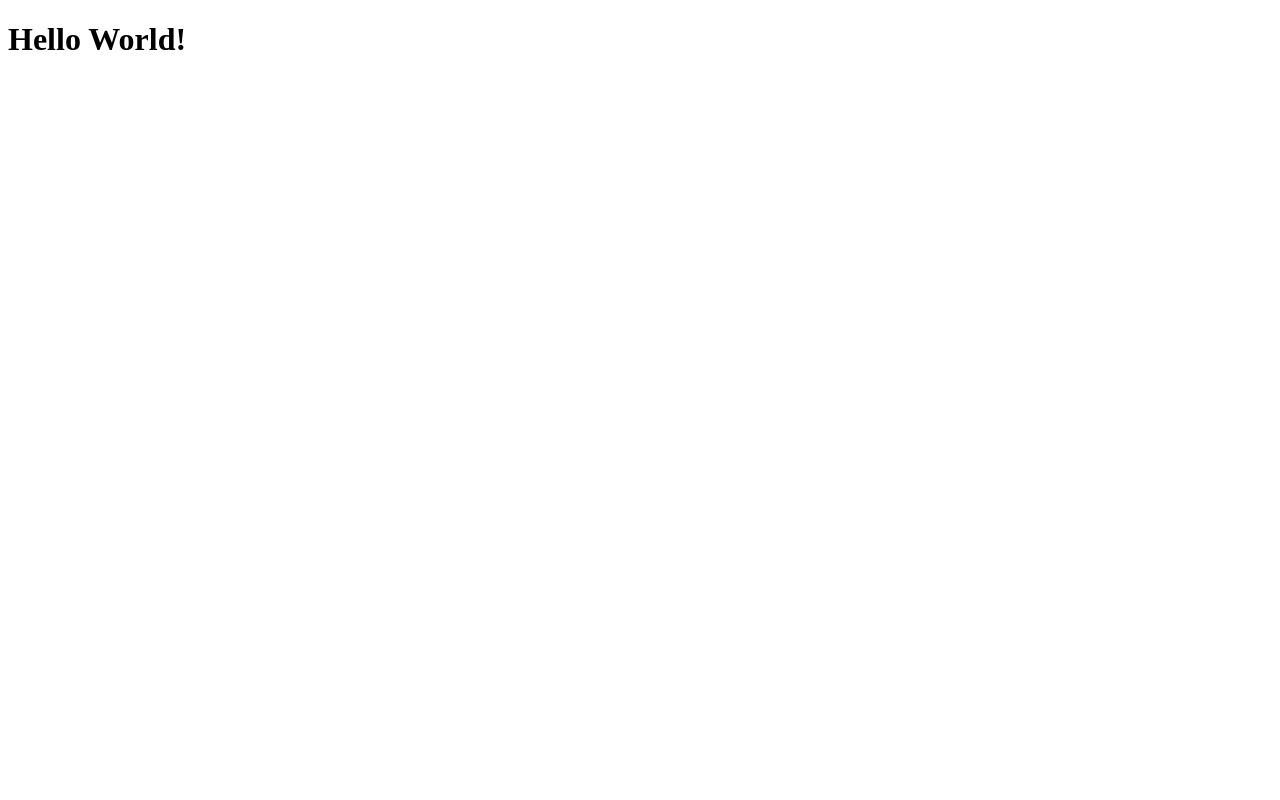
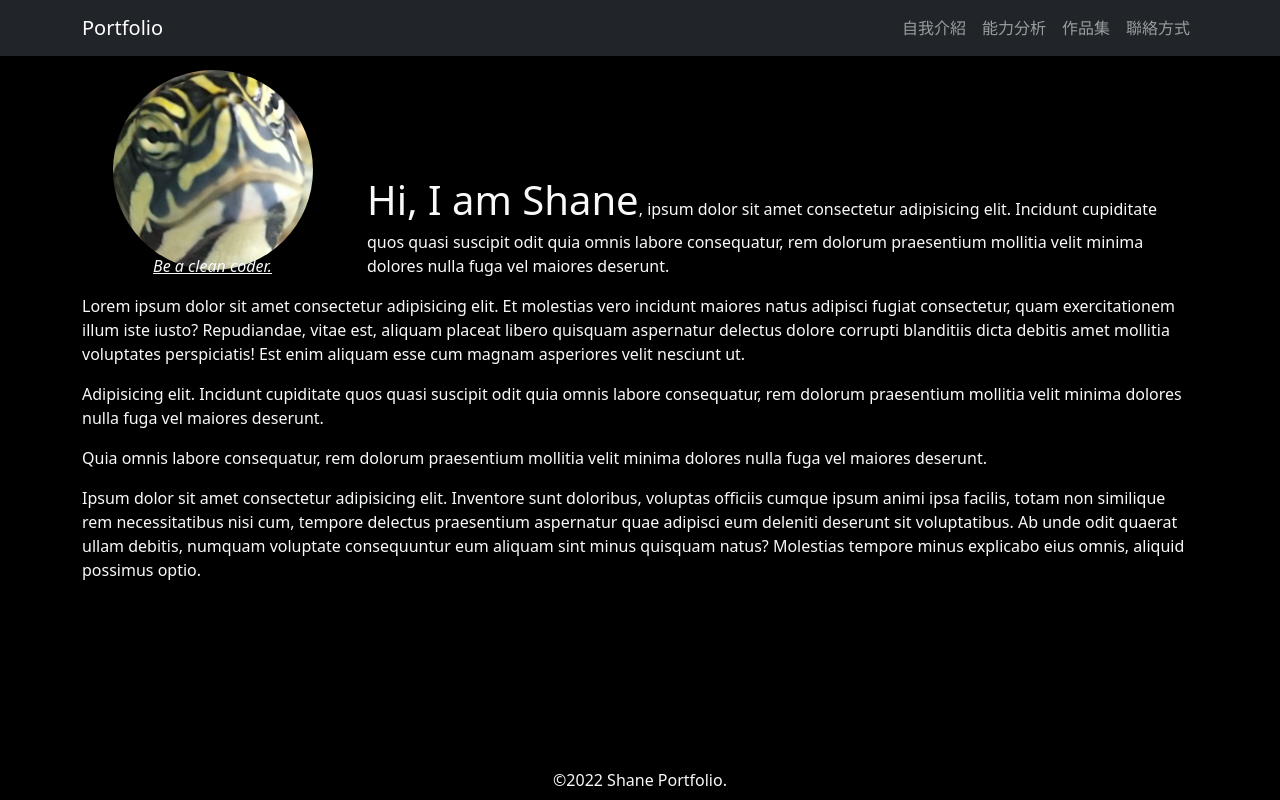
Before and after one commit to avt1745zet/portfolio, a React app: page / in a window 1280 px wide. Built offline with nearby package versions, Linux system fonts and the light colour scheme.

Commit message:
Update overview page

```diff
--- /dev/null
+++ b/global.d.ts
@@ -0,0 +1 @@
+declare module "*.png";
--- a/src/App.tsx
+++ b/src/App.tsx
@@ -1,13 +1,68 @@
 
-import React from "react";
+import React, { Fragment } from "react";
+import { Container, Nav, Navbar } from "react-bootstrap";
+import "bootstrap/dist/css/bootstrap.min.css";
+import Overview from "./pages/Overview";
 
 const App = () => {
 	return(
-		<div>
-			<h1>
-                Hello World!
-			</h1>
-		</div>
+		<Fragment>
+			<style type="text/css">
+				{`
+		 			body {
+					background-color: black;
+		  			}
+		  		`}
+			</style>
+			{/** Navbar */}
+			<Navbar fixed="top" expand="md" bg="dark" variant="dark">
+				<Container>
+					<Navbar.Brand>
+						Portfolio
+					</Navbar.Brand>
+					<Navbar.Toggle />
+					<Navbar.Collapse className="justify-content-end">
+						<Nav>
+							<Nav.Link>
+								自我介紹
+							</Nav.Link>
+							<Nav.Link>
+								能力分析
+							</Nav.Link>
+							<Nav.Link>
+								作品集
+							</Nav.Link>
+							<Nav.Link>
+								聯絡方式
+							</Nav.Link>
+						</Nav>
+					</Navbar.Collapse>
+				</Container>
+			</Navbar>
+			{/** Main */}
+			<Container
+				as="main"
+				className="min-vh-100"
+				style={{
+					paddingTop: "70px",
+					paddingBottom: "2rem"
+				}}
+			>
+				<Overview/>
+			</Container>
+			{/** Footer */}
+			<footer
+				style={{
+					width: "100%",
+					height: "2rem",
+					marginTop: "-2rem"
+				}}
+			>
+				<p className="text-light" style={{textAlign: "center"}}>
+					©2022 Shane Portfolio.
+				</p>
+			</footer>
+		</Fragment>
 	);
 };
 
--- /dev/null
+++ b/src/pages/Overview.tsx
@@ -0,0 +1,51 @@
+import React, { Fragment } from "react";
+import { Col, Image, Row } from "react-bootstrap";
+import AvatarImage from "./../../res/avatar.png";
+
+
+const Overview = () => {
+	return (
+		<Fragment>
+			<Row className="text-light justify-content-sm-center justify-content-md-start">
+				{/** Avatar */}
+				<Col md={4} lg={3}>
+					<Image src={AvatarImage} roundedCircle className="mx-auto d-block"/>
+					<p className="text-center text-decoration-underline" style={{
+						marginTop: "-1rem"
+					}}>
+						<i>
+							Be a clean coder.
+						</i>
+					</p>
+				</Col>
+				<Col md={8} lg={9} className="mt-auto">
+					<p>
+						<big className="fs-1">Hi, I am Shane</big>, ipsum dolor sit amet consectetur adipisicing elit. Incidunt cupiditate quos quasi suscipit odit quia omnis labore consequatur, rem dolorum praesentium mollitia velit minima dolores nulla fuga vel maiores deserunt.
+					</p>
+				</Col>
+				<Col xs={12}>
+					<p>
+						Lorem ipsum dolor sit amet consectetur adipisicing elit. Et molestias vero incidunt maiores natus adipisci fugiat consectetur, quam exercitationem illum iste iusto? Repudiandae, vitae est, aliquam placeat libero quisquam aspernatur delectus dolore corrupti blanditiis dicta debitis amet mollitia voluptates perspiciatis! Est enim aliquam esse cum magnam asperiores velit nesciunt ut.
+					</p>
+				</Col>
+				<Col xs={12}>
+					<p>
+						Adipisicing elit. Incidunt cupiditate quos quasi suscipit odit quia omnis labore consequatur, rem dolorum praesentium mollitia velit minima dolores nulla fuga vel maiores deserunt.
+					</p>
+				</Col>
+				<Col xs={12}>
+					<p>
+						Quia omnis labore consequatur, rem dolorum praesentium mollitia velit minima dolores nulla fuga vel maiores deserunt.
+					</p>
+				</Col>
+				<Col xs={12}>
+					<p>
+						Ipsum dolor sit amet consectetur adipisicing elit. Inventore sunt doloribus, voluptas officiis cumque ipsum animi ipsa facilis, totam non similique rem necessitatibus nisi cum, tempore delectus praesentium aspernatur quae adipisci eum deleniti deserunt sit voluptatibus. Ab unde odit quaerat ullam debitis, numquam voluptate consequuntur eum aliquam sint minus quisquam natus? Molestias tempore minus explicabo eius omnis, aliquid possimus optio.
+					</p>
+				</Col>
+			</Row>
+		</Fragment>
+	);
+};
+
+export default Overview;
```
Also changed, not shown: res/avatar.png (added).
